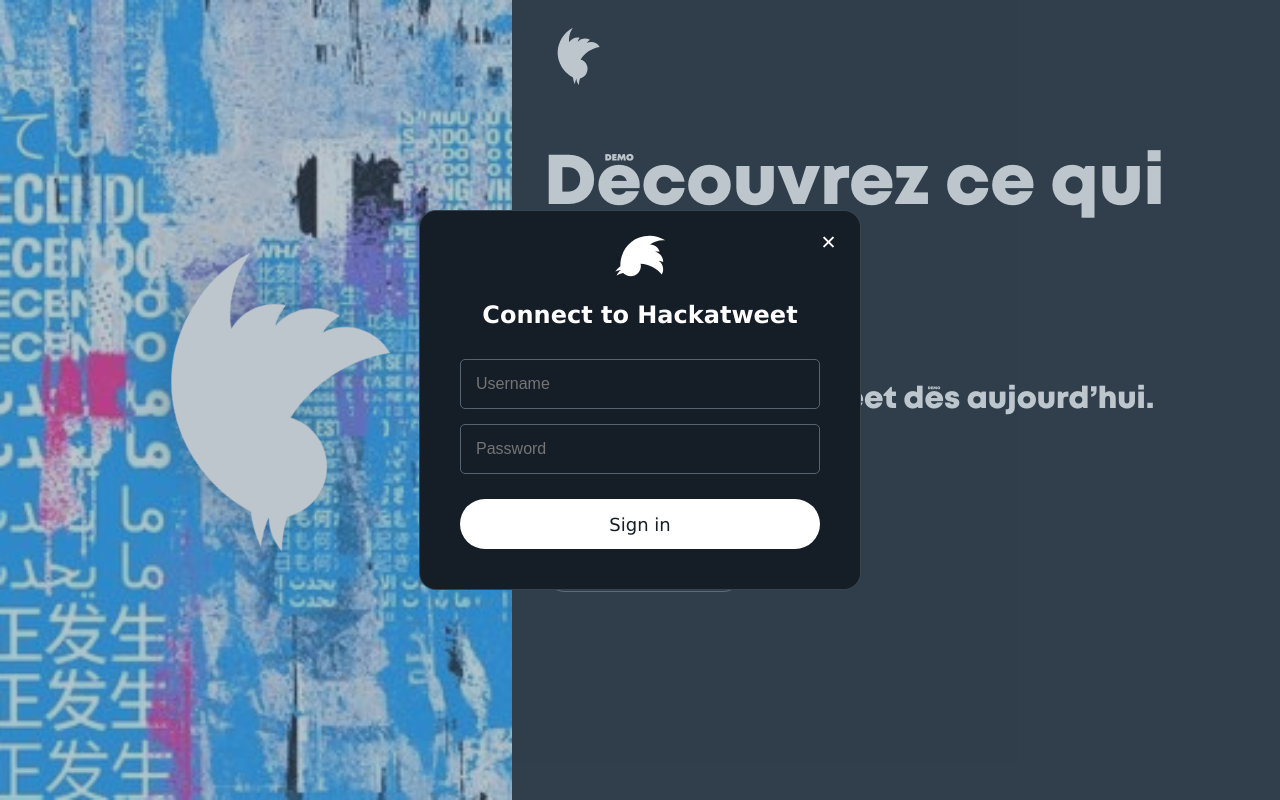
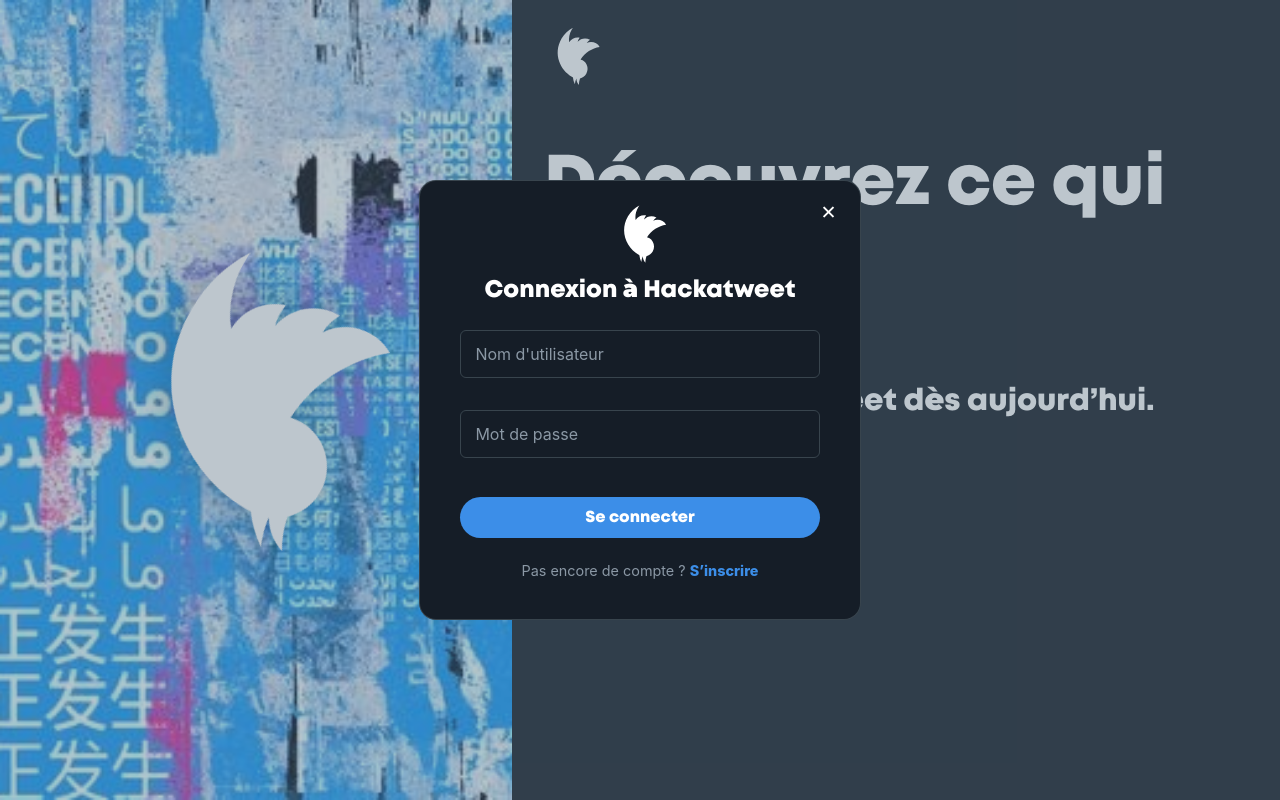
Before and after one commit to mpinduDev/hackatweet, a Next.js app in the folder frontend-hackatweet/: page / in a window 1280 px wide. Both pictures are taken after a click on the button "Se connecter". Built offline with nearby package versions, Linux system fonts and the light colour scheme.

Commit message:
frontend: signup/signin modals with validation, Mont-Heavy font with accent fallback

```diff
--- a/frontend-hackatweet/components/SignIn.js
+++ b/frontend-hackatweet/components/SignIn.js
@@ -3,38 +3,80 @@ import { FontAwesomeIcon } from '@fortawesome/react-fontawesome';
 import { faTwitter } from '@fortawesome/free-brands-svg-icons';
 import styles from '../styles/Auth.module.css';
 
-function SignIn() {
+function SignIn({ onSuccess, onSwitch }) {
   const [username, setUsername] = useState('');
   const [password, setPassword] = useState('');
+  const [errors, setErrors] = useState({});
 
-  const handleSubmit = () => {
+  const handleSubmit = (e) => {
+    e.preventDefault();
+
+    const newErrors = {};
+    if (!username.trim())
+      newErrors.username = "Le nom d'utilisateur est obligatoire.";
+    if (!password) newErrors.password = 'Le mot de passe est obligatoire.';
+
+    setErrors(newErrors);
+    if (Object.keys(newErrors).length > 0) return;
+
+    // Plus tard : fetch('http://localhost:3000/users/signin', { method: 'POST', ... })
     console.log('Sign in :', username);
+    setUsername('');
+    setPassword('');
+    onSuccess();
   };
+  const fieldClass = (name) =>
+    errors[name] ? `${styles.field} ${styles.invalid}` : styles.field;
 
   return (
-    <div className={styles.container}>
-      <FontAwesomeIcon icon={faTwitter} className={styles.logo} />
-      <h3 className={styles.title}>Connect to Hackatweet</h3>
+    <>
+      <span className={styles.logo}>
+        <FontAwesomeIcon icon={faTwitter} />
+      </span>
+      <h3 className={styles.title}>Connexion à Hackatweet</h3>
 
+      <form className={styles.form} onSubmit={handleSubmit} noValidate>
+        <div>
+          <div className={fieldClass('username')}>
             <input
               type='text'
-        placeholder='Username'
-        className={styles.input}
+              placeholder="Nom d'utilisateur"
+              autoComplete='username'
               value={username}
               onChange={(e) => setUsername(e.target.value)}
             />
+          </div>
+          <p className={styles.error}>{errors.username}</p>
+        </div>
+        <div>
+          <div className={fieldClass('password')}>
             <input
               type='password'
-        placeholder='Password'
-        className={styles.input}
+              placeholder='Mot de passe'
+              autoComplete='current-password'
               value={password}
               onChange={(e) => setPassword(e.target.value)}
             />
-
-      <button className={styles.button} onClick={handleSubmit}>
-        Sign in
+          </div>
+          <p className={styles.error}>{errors.password}</p>
+        </div>
+        <button className={styles.submit} type='submit'>
+          Se connecter
         </button>
-    </div>
+      </form>
+      <p className={styles.switch}>
+        Pas encore de compte ?{' '}
+        <a
+          href='#'
+          onClick={(e) => {
+            e.preventDefault();
+            onSwitch();
+          }}
+        >
+          S&rsquo;inscrire
+        </a>
+      </p>
+    </>
   );
 }
 
--- a/frontend-hackatweet/components/SignUp.js
+++ b/frontend-hackatweet/components/SignUp.js
@@ -3,46 +3,96 @@ import { FontAwesomeIcon } from '@fortawesome/react-fontawesome';
 import { faTwitter } from '@fortawesome/free-brands-svg-icons';
 import styles from '../styles/Auth.module.css';
 
-function SignUp() {
+function SignUp({ onSuccess, onSwitch }) {
   const [firstname, setFirstname] = useState('');
   const [username, setUsername] = useState('');
   const [password, setPassword] = useState('');
+  const [errors, setErrors] = useState({});
 
-  const handleSubmit = () => {
+  const handleSubmit = (e) => {
+    e.preventDefault();
+
+    const newErrors = {};
+    if (!firstname.trim()) newErrors.firstname = 'Le prénom est obligatoire.';
+    if (!username.trim())
+      newErrors.username = "Le nom d'utilisateur est obligatoire.";
+    if (password.length < 6)
+      newErrors.password =
+        'Le mot de passe doit contenir au moins 6 caractères.';
+
+    setErrors(newErrors);
+    if (Object.keys(newErrors).length > 0) return;
+
+    // Plus tard : fetch('http://localhost:3000/users/signup', { method: 'POST', ... })
     console.log('Sign up :', firstname, username);
+    setFirstname('');
+    setUsername('');
+    setPassword('');
+    onSuccess();
   };
+  const fieldClass = (name) =>
+    errors[name] ? `${styles.field} ${styles.invalid}` : styles.field;
 
   return (
-    <div className={styles.container}>
-      <FontAwesomeIcon icon={faTwitter} className={styles.logo} />
-      <h3 className={styles.title}>Create your Hackatweet account</h3>
-
+    <>
+      <span className={styles.logo}>
+        <FontAwesomeIcon icon={faTwitter} />
+      </span>
+      <h3 className={styles.title}>Créez votre compte Hackatweet</h3>
+      <form className={styles.form} onSubmit={handleSubmit} noValidate>
+        <div>
+          <div className={fieldClass('firstname')}>
             <input
               type='text'
-        placeholder='Firstname'
-        className={styles.input}
+              placeholder='Prénom'
+              autoComplete='given-name'
               value={firstname}
               onChange={(e) => setFirstname(e.target.value)}
             />
+          </div>
+          <p className={styles.error}>{errors.firstname}</p>
+        </div>
+        <div>
+          <div className={fieldClass('username')}>
             <input
               type='text'
-        placeholder='Username'
-        className={styles.input}
+              placeholder="Nom d'utilisateur"
+              autoComplete='username'
               value={username}
               onChange={(e) => setUsername(e.target.value)}
             />
+          </div>
+          <p className={styles.error}>{errors.username}</p>
+        </div>
+        <div>
+          <div className={fieldClass('password')}>
             <input
               type='password'
-        placeholder='Password'
-        className={styles.input}
+              placeholder='Mot de passe'
+              autoComplete='new-password'
               value={password}
               onChange={(e) => setPassword(e.target.value)}
             />
-
-      <button className={styles.button} onClick={handleSubmit}>
-        Sign up
+          </div>
+          <p className={styles.error}>{errors.password}</p>
+        </div>
+        <button className={styles.submit} type='submit'>
+          S&rsquo;inscrire
         </button>
-    </div>
+      </form>
+      <p className={styles.switch}>
+        Vous avez déjà un compte ?{' '}
+        <a
+          href='#'
+          onClick={(e) => {
+            e.preventDefault();
+            onSwitch();
+          }}
+        >
+          Se connecter
+        </a>
+      </p>
+    </>
   );
 }
 
--- a/frontend-hackatweet/styles/Auth.module.css
+++ b/frontend-hackatweet/styles/Auth.module.css
@@ -1,49 +1,93 @@
-.container {
-  display: flex;
-  flex-direction: column;
-  align-items: center;
-}
-
 .logo {
-  font-size: 50px;
-  color: #ffffff;
-  transform: rotate(180deg);
-  margin-bottom: 20px;
+  display: block;
+  width: fit-content;
+  margin: 0.5rem auto 1rem;
+  font-size: 48px;
+  line-height: 1;
+  color: var(--text);
+  transform: rotate(120deg);
 }
 
 .title {
-  font-family: 'Mont-Heavy', Verdana, sans-serif;
-  font-size: 24px;
-  text-align: center;
-  margin-bottom: 30px;
+  font-size: 1.5rem;
+  margin-bottom: 1.5rem;
 }
 
-.input {
+.form {
+  display: flex;
+  flex-direction: column;
+  gap: 0.9rem;
+  text-align: left;
+}
+.field input {
   width: 100%;
-  height: 50px;
-  padding: 0 15px;
-  margin-bottom: 15px;
+  padding: 0.8rem 0.9rem;
   background-color: transparent;
-  border: 1px solid #536471;
-  border-radius: 5px;
-  color: #ffffff;
-  font-size: 16px;
+  border: 1px solid var(--border);
+  border-radius: 6px;
+  color: var(--text);
+  font-family: inherit;
+  font-size: 1rem;
+  outline: none;
+  transition:
+    border-color 0.2s,
+    box-shadow 0.2s;
 }
 
-.input:focus {
-  outline: none;
-  border-color: #1d9bf0;
+.field input::placeholder {
+  color: var(--muted);
 }
 
-.button {
+.field input:focus {
+  border-color: var(--blue);
+  box-shadow: 0 0 0 1px var(--blue);
+}
+
+.field.invalid input {
+  border-color: var(--danger);
+}
+
+.error {
+  min-height: 1em;
+  margin-top: 0.3rem;
+  color: var(--danger);
+  font-size: 0.8rem;
+}
+
+.submit {
   width: 100%;
-  height: 50px;
-  margin-top: 10px;
+  margin-top: 0.5rem;
+  padding: 0.6rem 1rem;
   border: none;
-  border-radius: 30px;
-  background-color: #ffffff;
-  color: #151d27;
-  font-family: 'Mont-Heavy', Verdana, sans-serif;
-  font-size: 18px;
+  border-radius: 9999px;
+  background-color: var(--blue);
+  color: var(--text);
+  font-size: 1rem;
   cursor: pointer;
+  transition: background-color 0.2s;
 }
+
+.submit:hover {
+  background-color: var(--blue-hover);
+}
+
+.switch {
+  margin-top: 1.5rem;
+  color: var(--muted);
+  font-size: 0.9rem;
+}
+
+.switch a {
+  color: var(--blue);
+  font-weight: 800;
+}
+
+.switch a:hover {
+  text-decoration: underline;
+}
+
+.title,
+.submit {
+  font-family: 'Mont-Heavy', 'Montserrat', Verdana, sans-serif;
+  font-weight: 900;
+}
--- a/frontend-hackatweet/styles/Login.module.css
+++ b/frontend-hackatweet/styles/Login.module.css
@@ -92,7 +92,7 @@
 .subtitle,
 .already,
 .btn {
-  font-family: 'Mont', Verdana, sans-serif;
+  font-family: 'Mont-Heavy', 'Montserrat', Verdana, sans-serif;
   font-weight: 900;
 }
 
--- a/frontend-hackatweet/styles/globals.css
+++ b/frontend-hackatweet/styles/globals.css
@@ -1,3 +1,4 @@
+@import url('https://fonts.googleapis.com/css2?family=Montserrat:wght@900&display=swap');
 :root {
   --bg: #151d27;
   --surface: #1e2834;
@@ -10,11 +11,12 @@
 }
 
 @font-face {
-  font-family: 'Mont';
+  font-family: 'Mont-Heavy';
   src: url('/fonts/Mont-Heavy.otf') format('opentype');
   font-weight: 900;
   font-style: normal;
   font-display: swap;
+  unicode-range: U+0020-007E, U+00A0-00BF, U+2010-2027;
 }
 
 * {
```
Lines whose indentation alone changed are shown as unchanged.
